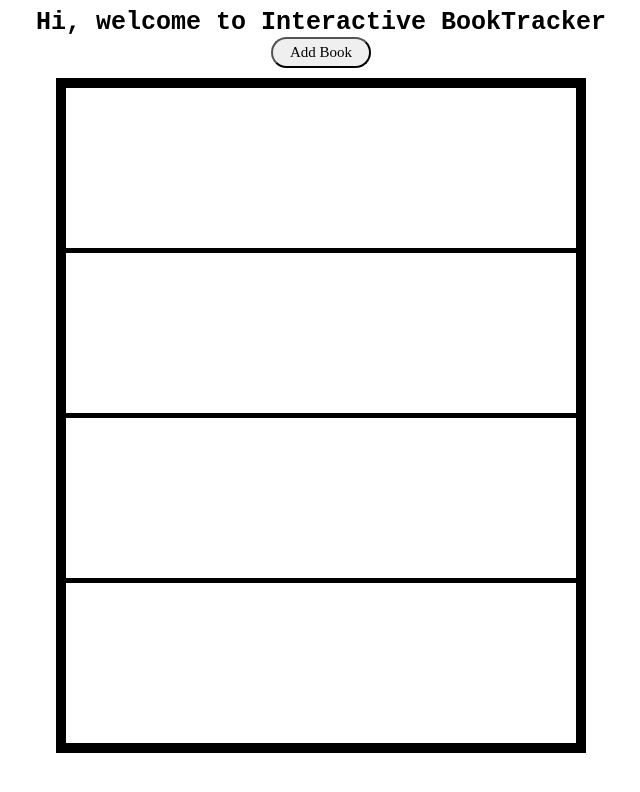
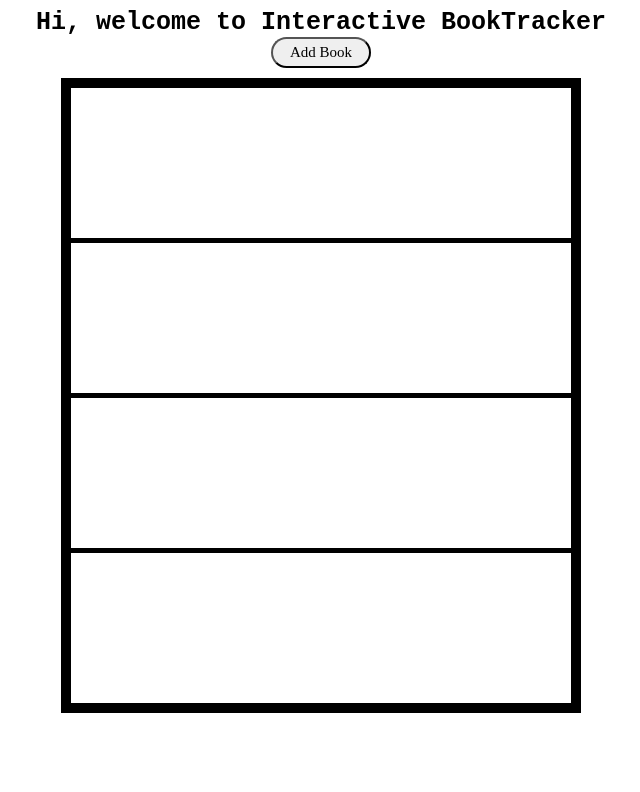
Before and after one commit to sampaez05/bookTracker, a React (Create React App) app in the folder my-app/: page / in a window 1280 px wide. Shown: the top 792 px of the page, without its empty margins (319-959 px from the left). Built offline with nearby package versions, Linux system fonts and the light colour scheme.

Commit message:
books now align horizontally on the shelf

```diff
--- a/my-app/src/App.css
+++ b/my-app/src/App.css
@@ -1,4 +1,4 @@
-.App {
+.header {
   text-align: center;
 }
 
@@ -16,13 +16,3 @@
   border-radius: 25px;
   cursor: pointer;
 }
-
- #add-book {
-  padding: 20px;
- }
-
- #book {
-  width: 20px;
-  height: 50px;
-  border: 3px;
- }
--- a/my-app/src/App.tsx
+++ b/my-app/src/App.tsx
@@ -48,14 +48,6 @@ function App() {
       <div className='bookshelf'>
         <Bookshelf />
       </div>
-      <div>
-        {
-          //books.length != 0 && <Books/>
-          books.map(function(book,index){
-            return <div key={index}><Books index={index}/></div>;
-          })
-        }
-      </div>
     </div>
 
   );
--- a/my-app/src/book.css
+++ b/my-app/src/book.css
@@ -1,30 +1,21 @@
-.book {
-    /*position: fixed;
+
+#books {
+    position: fixed;
     z-index:0;
-    border: 3px solid transparent;
+    border: 3px solid black;
     width: 40px;
     height: 100px;
 
     top: 145px;
     bottom: 0%;
     left: 107px;
-    right: 0%;*/
+    right: 0%;
 
 }
-
 .book-button {
     cursor:pointer;
-   /* position: fixed;
-    z-index:1;
-    border: 3px solid black;
-    width: fit-content;
+    width: 25px;
     height: 100px;
-
-    top: 145px;
-    bottom: 0%;
-    left: 107px;
-    right: 0%;
-*/
+    border: 2px solid black;
     writing-mode: vertical-rl;
-    text-orientation: mixed;
 }
--- a/my-app/src/bookshelf.css
+++ b/my-app/src/bookshelf.css
@@ -1,7 +1,3 @@
-
-.bookshelf {
-    z-index:-1;
-}
 
 .bookshelf1 {
     border-top: 10px solid black;
@@ -12,9 +8,13 @@
     width: 500px;
     height: 150px;
     background-color: white;
-    padding: 5px;
     margin-top: 10px;
+
+    display: flex;
+    justify-content: left;
+    align-items: end;
   }
+
   .bookshelf2 {
     border-top: 0px;
     border-left: 10px solid black;
@@ -24,7 +24,10 @@
     width: 500px;
     height: 150px;
     background-color: white;
-    padding: 5px;
+    display: flex;
+    justify-content: left;
+    align-items: end;
+
   }
   .bookshelf3 {
     border-top: 0px;
@@ -35,7 +38,9 @@
     width: 500px;
     height: 150px;
     background-color: white;
-    padding: 5px;
+    display: flex;
+    justify-content: left;
+    align-items: end;
   }
   .bookshelf4 {
     border-top: 0px;
@@ -46,5 +51,7 @@
     width: 500px;
     height: 150px;
     background-color: white;
-    padding: 5px;
+    display: flex;
+    justify-content: left;
+    align-items: end;
   }
--- a/my-app/src/bookshelf.tsx
+++ b/my-app/src/bookshelf.tsx
@@ -1,12 +1,20 @@
 import React from 'react';
 
 import "./bookshelf.css";
+import { Books, Book } from "./book";
+import {books} from "./App";
 
 export const Bookshelf = () => {
 	return (
         <div className="bookshelf">
             <div className="bookshelf1">
-                <span className="books"></span>
+                    {
+                        books.map(function(book,index){
+                        return <div key={index}><Books index={index}/></div>;
+                        })
+                        /** this function iterates through every book in the list of books,
+                         * displaying each book */
+                    }
             </div>
             <div className="bookshelf2">
                 <span className="books"></span>
```
